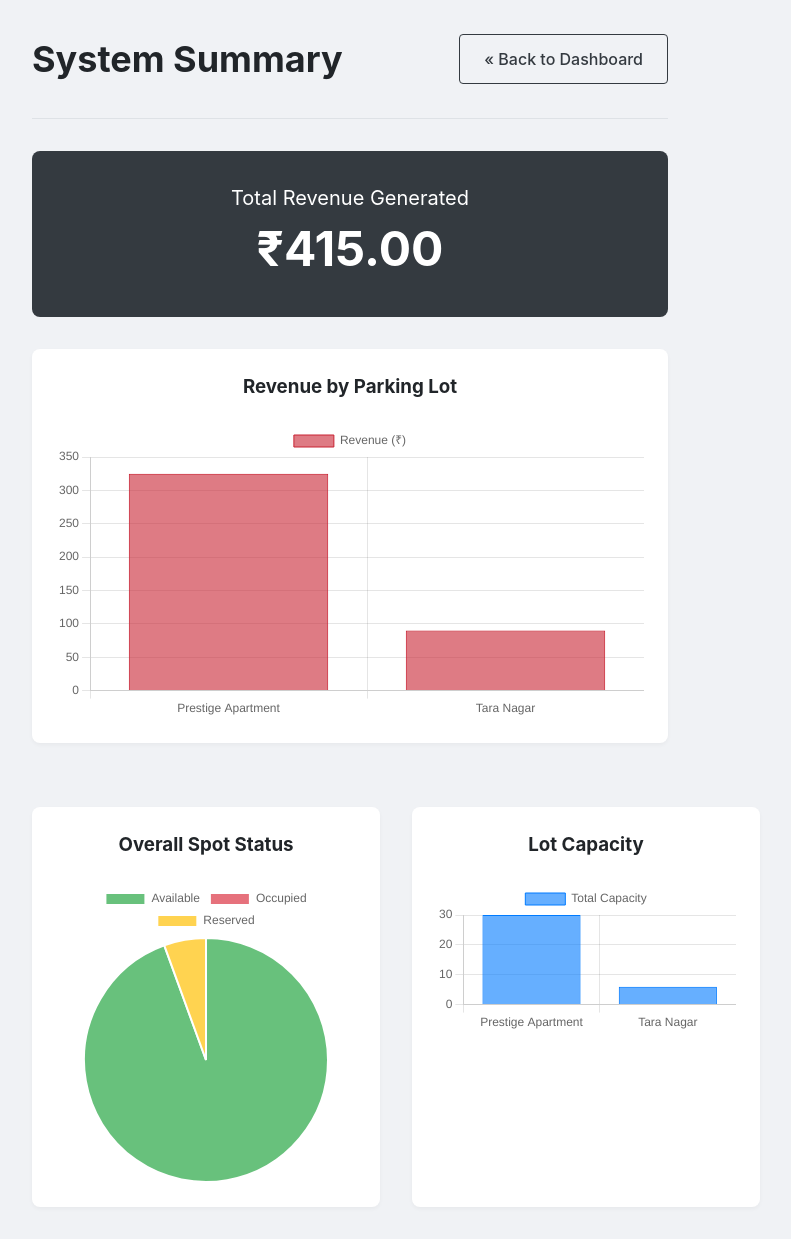
After one commit to 23f2004660/vehicle-parking-app-mad1, a Flask app: page /admin/summary in a window 1280 px wide. The commit adds this page. Shown: the whole page, without its empty margins (290-1081 px from the left). Run offline with Flask 3, Linux system fonts and the light colour scheme; a user stored in the database is signed in.

Commit message:
added admin summary

```diff
--- a/routes/admin_routes.py
+++ b/routes/admin_routes.py
@@ -1,6 +1,7 @@
 from flask import Blueprint, render_template, request, redirect, url_for, flash, session
-from models.database import User, db, ParkingLot, ParkingSpot
+from models.database import User, db, ParkingLot, ParkingSpot, Reservation
 from sqlalchemy import or_
+from sqlalchemy import func
 # Create a blueprint for admin routes
 admin_bp = Blueprint('admin', __name__)
 
@@ -183,3 +184,40 @@ def search():
                            query=query,
                            lots=found_lots,
                            users=found_users)
+
+
+@admin_bp.route('/admin/summary')
+def summary_page():
+    if not session.get('is_admin'):
+        flash('You must be an admin to view this page.', 'danger')
+        return redirect(url_for('auth.login'))
+
+    # --- Data for Parking Lots Summary Tab ---
+    lots = ParkingLot.query.order_by(ParkingLot.name).all()
+    lot_names = [lot.name for lot in lots]
+    lot_capacities = [lot.capacity for lot in lots]
+
+    available_spots = ParkingSpot.query.filter_by(status='A').count()
+    occupied_spots = ParkingSpot.query.filter_by(status='O').count()
+    reserved_spots = ParkingSpot.query.filter_by(status='R').count()
+
+    # --- Data for Revenue Summary Tab ---
+    revenue_per_lot = []
+    for lot in lots:
+        # Sum the total_cost for all completed reservations for this specific lot
+        total = db.session.query(func.sum(Reservation.total_cost)).join(ParkingSpot).filter(
+            ParkingSpot.lot_id == lot.id,
+            Reservation.end_time.is_not(None)
+        ).scalar() or 0.0
+        revenue_per_lot.append(total)
+
+    total_revenue = sum(revenue_per_lot)
+
+    return render_template('admin/summary_charts.html',
+                           lot_names=lot_names,
+                           lot_capacities=lot_capacities,
+                           available_spots=available_spots,
+                           occupied_spots=occupied_spots,
+                           reserved_spots=reserved_spots,
+                           revenue_per_lot=revenue_per_lot,
+                           total_revenue=total_revenue)
--- a/templates/admin/admin_dashboard.html
+++ b/templates/admin/admin_dashboard.html
@@ -5,6 +5,7 @@
         <h1>Admin Dashboard</h1>
         <a href="{{ url_for('admin.view_users') }}" class="btn btn-outline">View All Users</a>
         <a href="{{ url_for('admin.add_lot_page') }}" class="btn btn-red">Create New Parking Lot</a>
+        <a href="{{ url_for('admin.summary_page') }}" class="btn btn-outline">System Summary</a>
     </div>
 
     {% with messages = get_flashed_messages(with_categories=true) %}
--- /dev/null
+++ b/templates/admin/summary_charts.html
@@ -0,0 +1,125 @@
+{% extends "layout.html" %}
+{% block content %}
+<div class="dashboard-container">
+    <div class="dashboard-header">
+        <h1>System Summary</h1>
+        <a href="{{ url_for('admin.admin_dashboard') }}" class="btn btn-outline">&laquo; Back to Dashboard</a>
+    </div>
+    <hr>
+
+    <div class="summary-total">
+        <h2>Total Revenue Generated</h2>
+        <p>₹{{ "%.2f"|format(total_revenue) }}</p>
+    </div>
+
+    <div class="chart-card">
+        <h3>Revenue by Parking Lot</h3>
+        <canvas id="revenueByLotChart"></canvas>
+    </div>
+
+    <div class="charts-grid">
+        <div class="chart-card">
+            <h3>Overall Spot Status</h3>
+            <canvas id="spotStatusChart"></canvas>
+        </div>
+        <div class="chart-card">
+            <h3>Lot Capacity</h3>
+            <canvas id="lotCapacityChart"></canvas>
+        </div>
+    </div>
+</div>
+
+<script>
+document.addEventListener('DOMContentLoaded', function () {
+    // --- Chart for Revenue by Lot ---
+    const revenueCtx = document.getElementById('revenueByLotChart').getContext('2d');
+    new Chart(revenueCtx, {
+        type: 'bar',
+        data: {
+            labels: {{ lot_names|tojson }},
+            datasets: [{
+                label: 'Revenue (₹)',
+                data: {{ revenue_per_lot|tojson }},
+                backgroundColor: 'rgba(200, 35, 51, 0.6)', // Red
+                borderColor: 'rgba(200, 35, 51, 1)',
+                borderWidth: 1
+            }]
+        },
+        options: { scales: { y: { beginAtZero: true } } }
+    });
+
+    // --- Pie Chart for Spot Status ---
+    const spotCtx = document.getElementById('spotStatusChart').getContext('2d');
+    new Chart(spotCtx, {
+        type: 'pie',
+        data: {
+            labels: ['Available', 'Occupied', 'Reserved'],
+            datasets: [{
+                data: [{{ available_spots }}, {{ occupied_spots }}, {{ reserved_spots }}],
+                backgroundColor: [
+                    'rgba(40, 167, 69, 0.7)',  // Green
+                    'rgba(220, 53, 69, 0.7)',  // Red
+                    'rgba(255, 193, 7, 0.7)'   // Yellow
+                ]
+            }]
+        }
+    });
+
+    // --- Bar Chart for Lot Capacity ---
+    const lotCtx = document.getElementById('lotCapacityChart').getContext('2d');
+    new Chart(lotCtx, {
+        type: 'bar',
+        data: {
+            labels: {{ lot_names|tojson }},
+            datasets: [{
+                label: 'Total Capacity',
+                data: {{ lot_capacities|tojson }},
+                backgroundColor: 'rgba(0, 123, 255, 0.6)',
+                borderColor: 'rgba(0, 123, 255, 1)',
+                borderWidth: 1
+            }]
+        },
+        options: { scales: { y: { beginAtZero: true } } }
+    });
+});
+</script>
+
+<style>
+.charts-grid {
+    display: grid;
+    grid-template-columns: 1fr 1fr;
+    gap: 2rem;
+    margin-top: 2rem;
+}
+.chart-card {
+    background-color: #fff;
+    padding: 1.5rem;
+    border-radius: 0.5rem;
+    box-shadow: 0 2px 4px rgba(0,0,0,0.04);
+    margin-top: 2rem;
+}
+.chart-card h3 {
+    text-align: center;
+    margin-top: 0;
+    margin-bottom: 1.5rem;
+}
+.summary-total {
+    background-color: #343a40;
+    color: #fff;
+    padding: 2rem;
+    border-radius: 0.5rem;
+    text-align: center;
+    margin-bottom: 1.5rem;
+}
+.summary-total h2 {
+    margin: 0;
+    font-size: 1.25rem;
+    font-weight: 400;
+}
+.summary-total p {
+    margin: 0;
+    font-size: 3rem;
+    font-weight: 700;
+}
+</style>
+{% endblock %}
--- a/templates/layout.html
+++ b/templates/layout.html
@@ -5,6 +5,7 @@
     <meta name="viewport" content="width=device-width, initial-scale=1.0">
     <title>Parkarage</title>
     <link rel="stylesheet" href="{{ url_for('static', filename='style.css') }}">
+    <script src="https://cdn.jsdelivr.net/npm/chart.js"></script>
 </head>
 <body>
     <div class="main-container">
```
